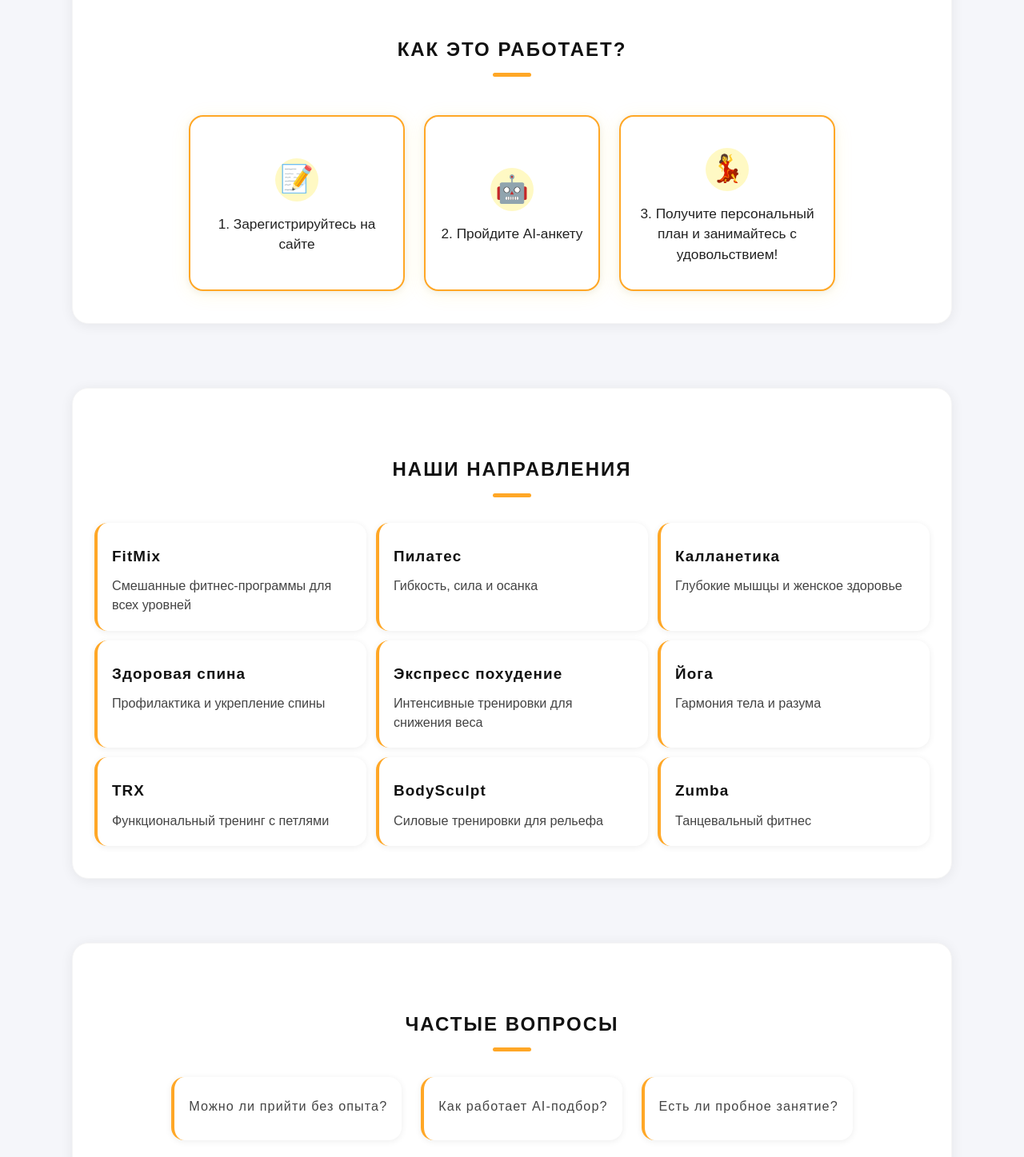
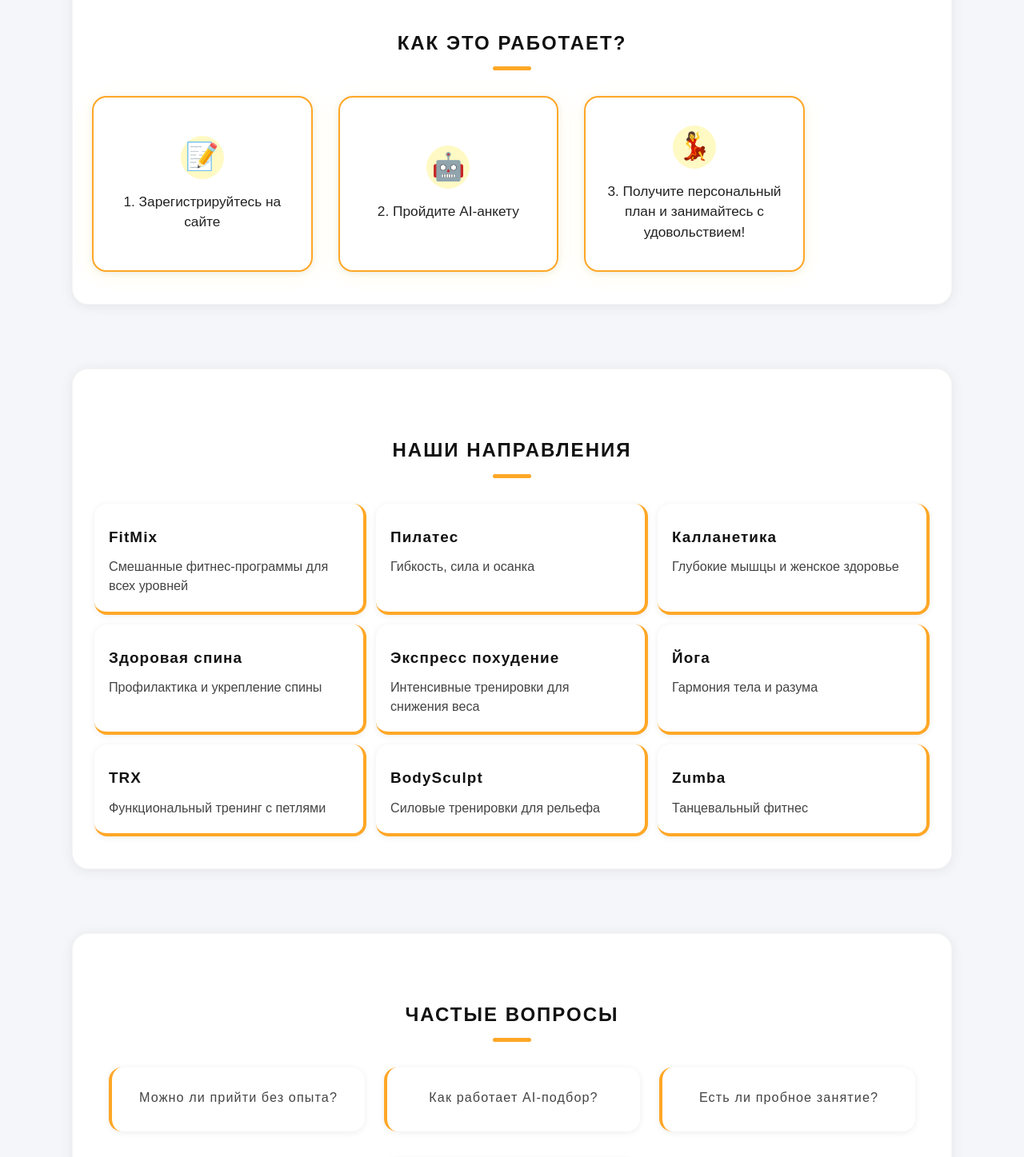
Before and after one commit to Rev1zit/ai-fitness, a Next.js app in the folder atmosfera/: page / in a window 1280 px wide. Shown: the part 1720-3167 px from the top of the page at 80% size. Built offline with nearby package versions, Linux system fonts and the light colour scheme.

Commit message:
fix: выравнивание карточек, линии у направлений, одинаковый размер FAQ, проверка логотипа

```diff
--- a/atmosfera/app/index.module.css
+++ b/atmosfera/app/index.module.css
@@ -292,13 +292,15 @@
   align-items: flex-start;
   text-align: left;
   border: none;
-  border-left: 4px solid var(--orange);
+  border-left: none;
+  border-right: 4px solid var(--orange);
+  border-bottom: 4px solid var(--orange);
   transition: box-shadow 0.2s, transform 0.18s, border 0.2s;
   color: #222;
 }
 .directionCard:hover {
   box-shadow: 0 6px 24px var(--orange-shadow);
-  border-left: 4px solid var(--orange);
+  border-color: var(--orange);
   transform: translateY(-2px) scale(1.03);
 }
 .directionCard > div:first-child {
@@ -385,9 +387,21 @@
   margin-bottom: 6px;
 }
 .faqList {
-  width: 100%;
+  display: flex;
+  flex-wrap: wrap;
+  gap: 24px;
+  justify-content: center;
+  align-items: stretch;
 }
 .faqItem {
+  flex: 1 1 260px;
+  min-width: 220px;
+  max-width: 320px;
+  height: 80px;
+  display: flex;
+  align-items: center;
+  justify-content: center;
+  box-sizing: border-box;
   background: #fff;
   border-radius: 16px;
   box-shadow: 0 1.5px 8px rgba(0,0,0,0.07);
@@ -428,7 +442,7 @@
   display: flex;
   flex-direction: row;
   align-items: stretch;
-  gap: 80px;
+  gap: 8em;
   justify-content: center;
   background: #fff;
   border-radius: 24px;
@@ -1323,29 +1337,26 @@ ul.aboutList {
 
 .cardGrid {
   display: flex;
+  justify-content: center;
+  align-items: stretch;
+  gap: 32px;
   flex-wrap: wrap;
-  gap: 24px;
-  justify-content: center;
-  align-items: stretch;
-  margin-top: 16px;
-  max-width: 900px;
-  width: 100%;
-  margin-left: auto;
-  margin-right: auto;
 }
 .cardPro {
+  flex: 1 1 260px;
+  min-width: 220px;
+  max-width: 320px;
+  text-align: center;
+  display: flex;
+  flex-direction: column;
+  align-items: center;
+  justify-content: center;
+  height: 180px;
+  box-sizing: border-box;
   background: #fff;
   border-radius: 18px;
   box-shadow: 0 4px 24px rgba(255,214,0,0.10), 0 1.5px 8px rgba(0,0,0,0.07);
   border: 2.5px solid var(--orange);
-  min-width: 220px;
-  max-width: 270px;
-  padding: 32px 18px 24px 18px;
-  display: flex;
-  flex-direction: column;
-  align-items: center;
-  justify-content: center;
-  text-align: center;
   transition: box-shadow 0.22s, border 0.22s, transform 0.18s;
   position: relative;
   min-height: 220px;
```
